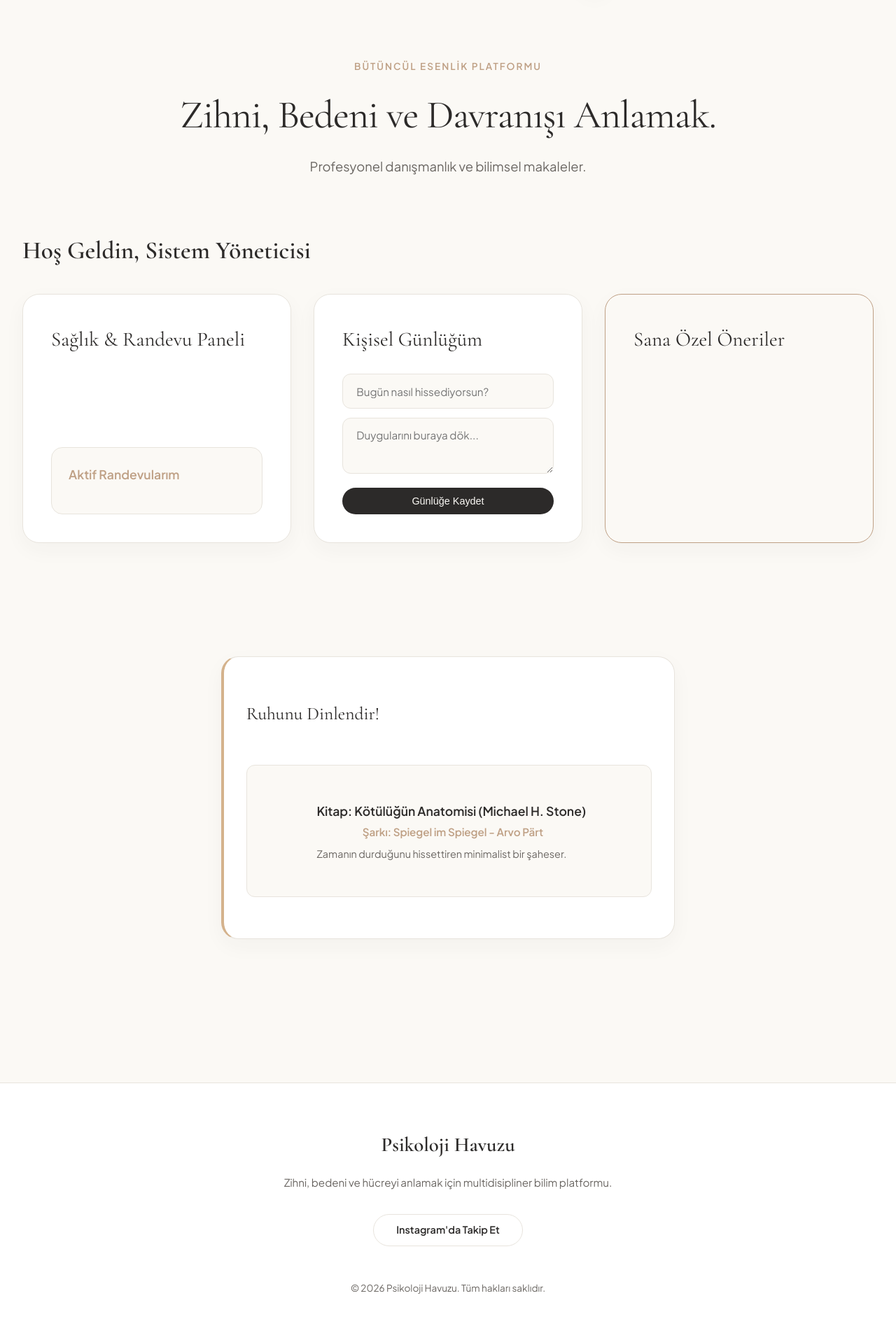
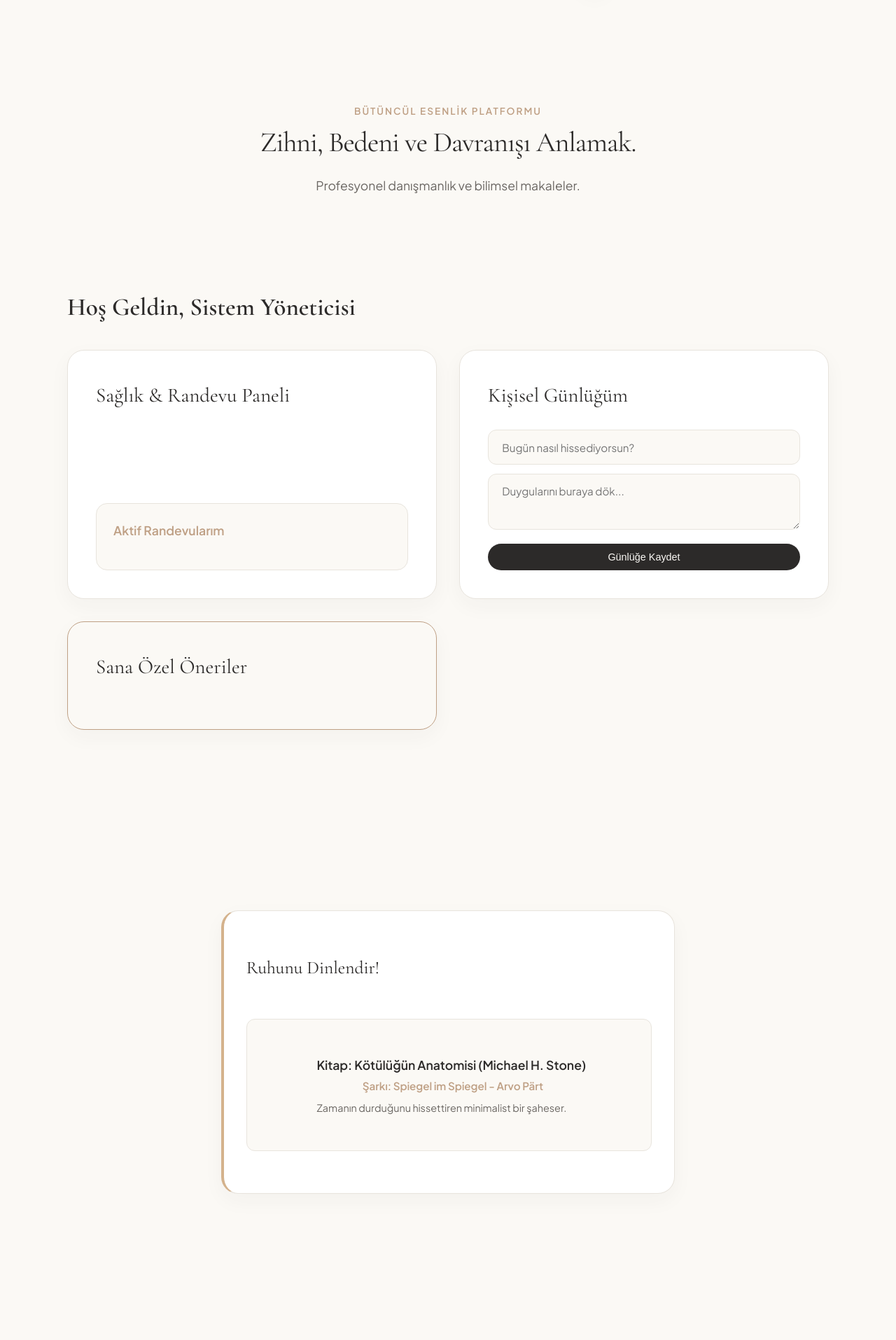
Before and after one commit to k5bc5wd86z-hash/psikoloji-havuzu, a Flask app: page / in a window 1280 px wide. Shown: the part 69-1984 px from the top of the page at 70% size. Run offline with Flask 3, Linux system fonts and the light colour scheme; a user stored in the database is signed in; data comes from the database, SQL or seed files in the repository; data that the repository does not hold is empty.

Commit message:
Update psikoloji_havuzu.html

```diff
--- a/templates/psikoloji_havuzu.html
+++ b/templates/psikoloji_havuzu.html
@@ -34,64 +34,88 @@
     </script>
     <meta charset="UTF-8">
     <meta name="viewport" content="width=device-width, initial-scale=1.0">
+
     <!-- Dinamik SEO Başlığı -->
     <title>{% block title %}Psikoloji Havuzu | Bütüncül Platform{% endblock %}</title>
 
     <!-- Dinamik Meta Açıklaması -->
     <meta name="description" content="{% block description %}Psikoloji Havuzu, uzman psikologlarla danışanları bir araya getiren güvenilir bütüncül destek platformu.{% endblock %}">
 
-<!-- Open Graph (WhatsApp, Instagram, Twitter Paylaşım Kartları İçin) -->
+    <!-- Open Graph Paylaşım Kartları -->
     <meta property="og:title" content="{% block og_title %}{{ self.title() }}{% endblock %}">
     <meta property="og:description" content="{% block og_description %}{{ self.description() }}{% endblock %}">
     <meta property="og:type" content="website">
     <meta property="og:url" content="{{ request.url }}">
-<!-- ÖNEMLİ: Kendi statik klasöründeki logonun adını buraya yaz -->
     <meta property="og:image" content="{{ url_for('static', filename='images.png', _external=True) }}">
+
     <link href="https://fonts.googleapis.com/css2?family=Cormorant+Garamond:ital,wght@0,400;0,600;1,400&family=Plus+Jakarta+Sans:wght@300;400;500;600&display=swap" rel="stylesheet">
     <link rel="stylesheet" href="{{ url_for('static', filename='style.css') }}">
+
     {% if session_user and not is_member and session_role != 'Kurucu Yönetici' %}
         <link rel="stylesheet" href="{{ url_for('static', filename='expert_style.css') }}">
     {% endif %}
+
     <style>
-        :root { --bg-base: {{ settings.bg_base if settings else '#FBF9F5' }}; --bg-card: {{ settings.bg_card if settings else '#FFFFFF' }}; --accent-warm: {{ settings.accent_warm if settings else '#BFA085' }}; }
+        :root {
+            --bg-base: {{ settings.bg_base if settings else '#FBF9F5' }};
+            --bg-card: {{ settings.bg_card if settings else '#FFFFFF' }};
+            --accent-warm: {{ settings.accent_warm if settings else '#BFA085' }};
+        }
+        /* Sayfa bölümlerinin birbirine girmesini önleyen dikey boşluk standardı */
+        .page-section-wrapper {
+            padding: 3rem 1.5rem;
+            max-width: 1200px;
+            margin: 0 auto;
+        }
     </style>
 </head>
 <body class="bg-image-container">
     <!-- Üst Menü -->
     {% include 'components/header.html' %}
 
-    <section class="hero">
+    <!-- Hero Alanı -->
+    <section class="hero" style="text-align: center; padding: 4rem 1.5rem 2rem 1.5rem;">
         <span style="color: var(--accent-warm); font-weight: 600; text-transform: uppercase; font-size: 0.85rem; letter-spacing: 2px;">Bütüncül Esenlik Platformu</span>
-        <h1>{{ settings.hero_title if settings and settings.hero_title else 'Zihni, Bedeni ve Davranışı Anlamak.' }}</h1>
-        <p>{{ settings.hero_subtitle if settings and settings.hero_subtitle else 'Profesyonel danışmanlık ve bilimsel makaleler.' }}</p>
+        <h1 style="font-family: var(--font-serif); font-size: 2.5rem; margin-top: 0.5rem; color: var(--text-primary);">{{ settings.hero_title if settings and settings.hero_title else 'Zihni, Bedeni ve Davranışı Anlamak.' }}</h1>
+        <p style="color: var(--text-muted); font-size: 1.1rem; margin-top: 0.5rem;">{{ settings.hero_subtitle if settings and settings.hero_subtitle else 'Profesyonel danışmanlık ve bilimsel makaleler.' }}</p>
     </section>
 
-    <!-- Üye Paneli -->
+    <!-- Dinamik Paneller ve İçerikler (Düzenli Sarmalayıcı İçinde) -->
+    <main>
+        {% if session_user %}
+            <div class="page-section-wrapper">
                 {% include 'components/uye_panel.html' %}
+            </div>
+        {% endif %}
 
-    <!-- Uzman Paneli-->
+        {% if session_role and session_role != 'Danışan' %}
+            <div class="page-section-wrapper">
                 {% include 'components/uzman_panel.html' %}
+            </div>
+        {% endif %}
 
-    <!-- Uzman Kadrosu-->
+        <div class="page-section-wrapper">
             {% include 'components/uzman_kadro.html' %}
+        </div>
 
+        <div class="page-section-wrapper">
+            {% include 'components/guncel_makale.html' %}
+        </div>
 
-    <!-- Güncel Makaleler -->
-    {% include 'components/guncel_makale.html' %}
+        <div class="page-section-wrapper">
+            {% include 'components/faq_section.html' %}
+        </div>
 
-    <!-- SSS -->
-    {% include 'components/faq_section.html' %}
-
-    <!-- İletişim Formu -->
+        <div class="page-section-wrapper">
             {% include 'components/contact_section.html' %}
+        </div>
+    </main>
 
     <!-- Footer -->
     {% include 'components/footer.html' %}
 
     <!-- Modallar -->
     {% include 'components/modals.html' %}
-
-    <!-- MAKALE OKUMA MODALI -->
     {% include 'components/makaleokuma_section.html' %}
 </body>
 </html>
```
Lines whose indentation alone changed are shown as unchanged.
